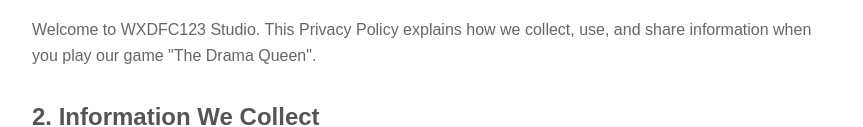
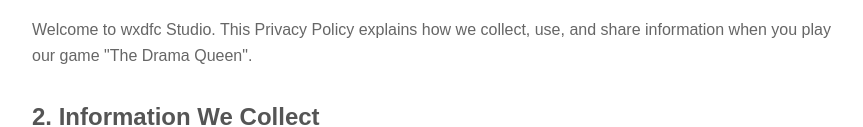
Before and after one commit to wxdfc/wxdfc123-site, a plain HTML site: page privacy.html in a window 1280 px wide. Shown: the part 222-349 px from the top of the page, without its empty margins (208-1071 px from the left). Drawn offline with Linux system fonts and the light colour scheme.

Commit message:
Update privacy.html

```diff
--- a/privacy.html
+++ b/privacy.html
@@ -3,7 +3,7 @@
 <head>
     <meta charset="UTF-8">
     <meta name="viewport" content="width=device-width, initial-scale=1.0">
-    <title>Privacy Policy - WXDFC123 Studio</title>
+    <title>Privacy Policy - wxdfc Studio</title>
     <style>
         body { font-family: Arial, sans-serif; line-height: 1.6; max-width: 800px; margin: 0 auto; padding: 20px; }
         h1 { color: #333; }
@@ -16,7 +16,7 @@
     <p>Last updated: December 3, 2025</p>
 
     <h2>1. Introduction</h2>
-    <p>Welcome to WXDFC123 Studio. This Privacy Policy explains how we collect, use, and share information when you play our game "The Drama Queen".</p>
+    <p>Welcome to wxdfc Studio. This Privacy Policy explains how we collect, use, and share information when you play our game "The Drama Queen".</p>
 
     <h2>2. Information We Collect</h2>
     <p>We respect your privacy. We do not collect personal data directly from users unless you contact us for support. If you use Epic Account Services to log in, we only access your basic profile information (Display Name) to verify your identity within the game.</p>
```
